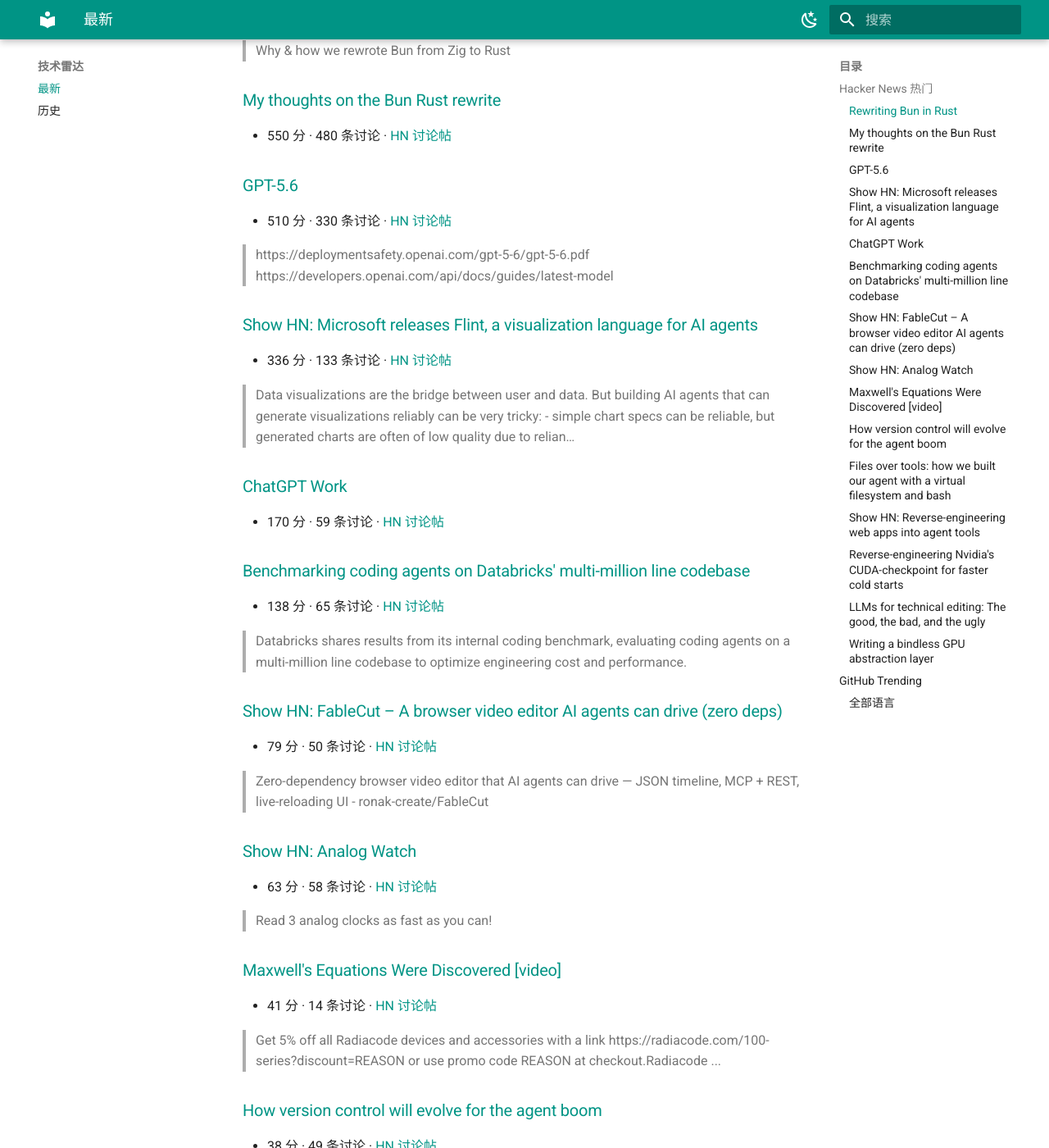
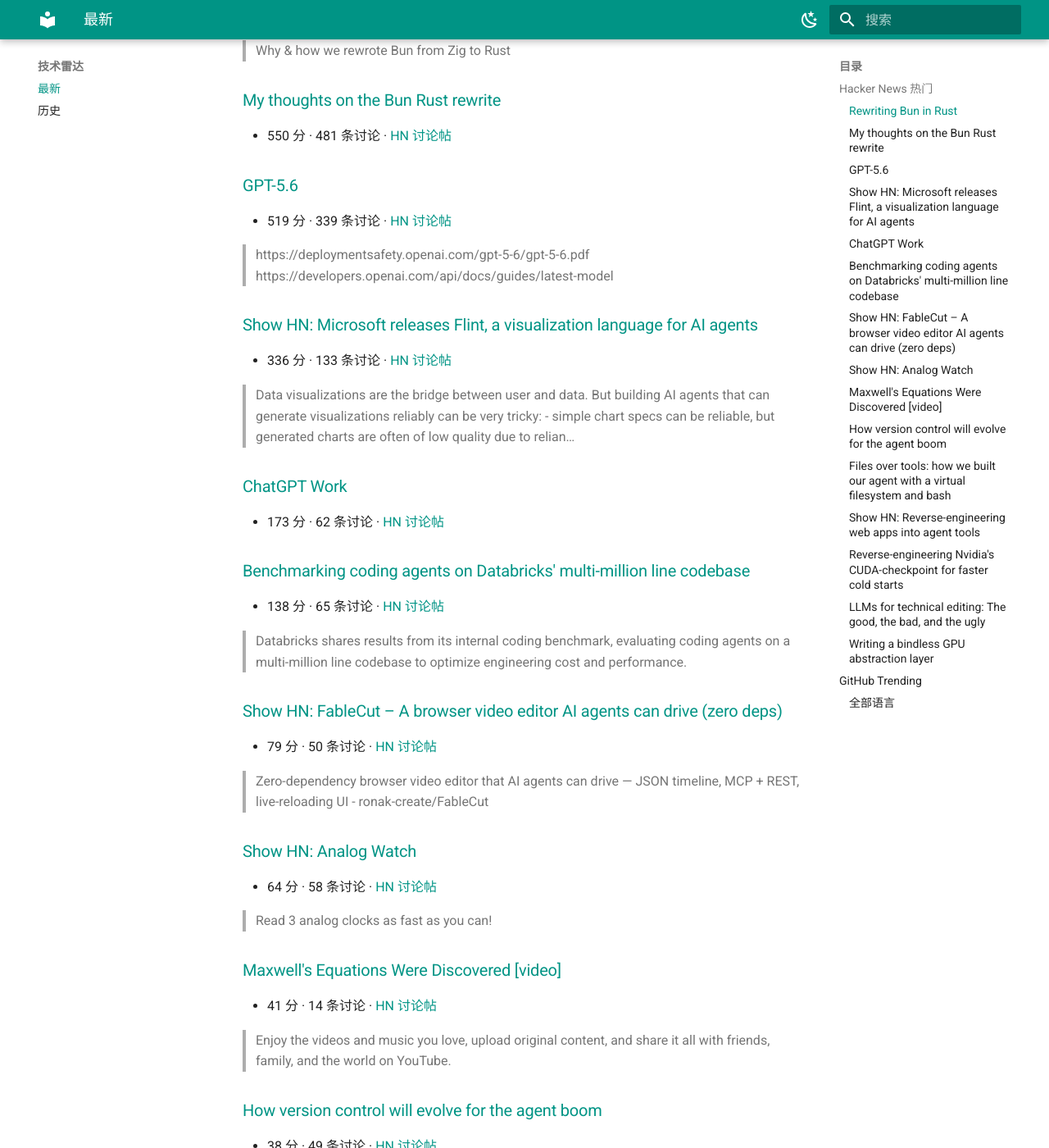
Before and after one commit to yingwang/tech-radar, an MkDocs documentation site: the page built from docs/index.md, in a window 1280 px wide and 1400 px high, scrolled down 360 px. Shown: the whole window at 82% size. Built offline with MkDocs 1.6.1 and Material for MkDocs 9.7.7, drawn with Linux system fonts in a browser that asks for light colours.

Commit message:
tech radar 2026-07-09

```diff
--- a/docs/index.md
+++ b/docs/index.md
@@ -12,11 +12,11 @@
 
 ### [My thoughts on the Bun Rust rewrite](https://andrewkelley.me/post/my-thoughts-bun-rust-rewrite.html)
 
-- 550 分 · 480 条讨论 · [HN 讨论帖](https://news.ycombinator.com/item?id=48843352)
+- 550 分 · 481 条讨论 · [HN 讨论帖](https://news.ycombinator.com/item?id=48843352)
 
 ### [GPT-5.6](https://openai.com/index/gpt-5-6/)
 
-- 510 分 · 330 条讨论 · [HN 讨论帖](https://news.ycombinator.com/item?id=48849066)
+- 519 分 · 339 条讨论 · [HN 讨论帖](https://news.ycombinator.com/item?id=48849066)
 
 > https://deploymentsafety.openai.com/gpt-5-6/gpt-5-6.pdf https://developers.openai.com/api/docs/guides/latest-model
 
@@ -28,7 +28,7 @@
 
 ### [ChatGPT Work](https://openai.com/index/chatgpt-for-your-most-ambitious-work/)
 
-- 170 分 · 59 条讨论 · [HN 讨论帖](https://news.ycombinator.com/item?id=48849059)
+- 173 分 · 62 条讨论 · [HN 讨论帖](https://news.ycombinator.com/item?id=48849059)
 
 ### [Benchmarking coding agents on Databricks' multi-million line codebase](https://www.databricks.com/blog/benchmarking-coding-agents-databricks-multi-million-line-codebase)
 
@@ -44,7 +44,7 @@
 
 ### [Show HN: Analog Watch](https://analog.watch)
 
-- 63 分 · 58 条讨论 · [HN 讨论帖](https://news.ycombinator.com/item?id=48846510)
+- 64 分 · 58 条讨论 · [HN 讨论帖](https://news.ycombinator.com/item?id=48846510)
 
 > Read 3 analog clocks as fast as you can!
 
@@ -52,7 +52,7 @@
 
 - 41 分 · 14 条讨论 · [HN 讨论帖](https://news.ycombinator.com/item?id=48846276)
 
-> Get 5% off all Radiacode devices and accessories with a link https://radiacode.com/100-series?discount=REASON or use promo code REASON at checkout.Radiacode ...
+> Enjoy the videos and music you love, upload original content, and share it all with friends, family, and the world on YouTube.
 
 ### [How version control will evolve for the agent boom](https://entire.io/blog/how-version-control-will-evolve-for-the-agent-boom)
 
```
Also changed, not shown: docs/digests/2026-07-09.md (+5 -5 lines).
